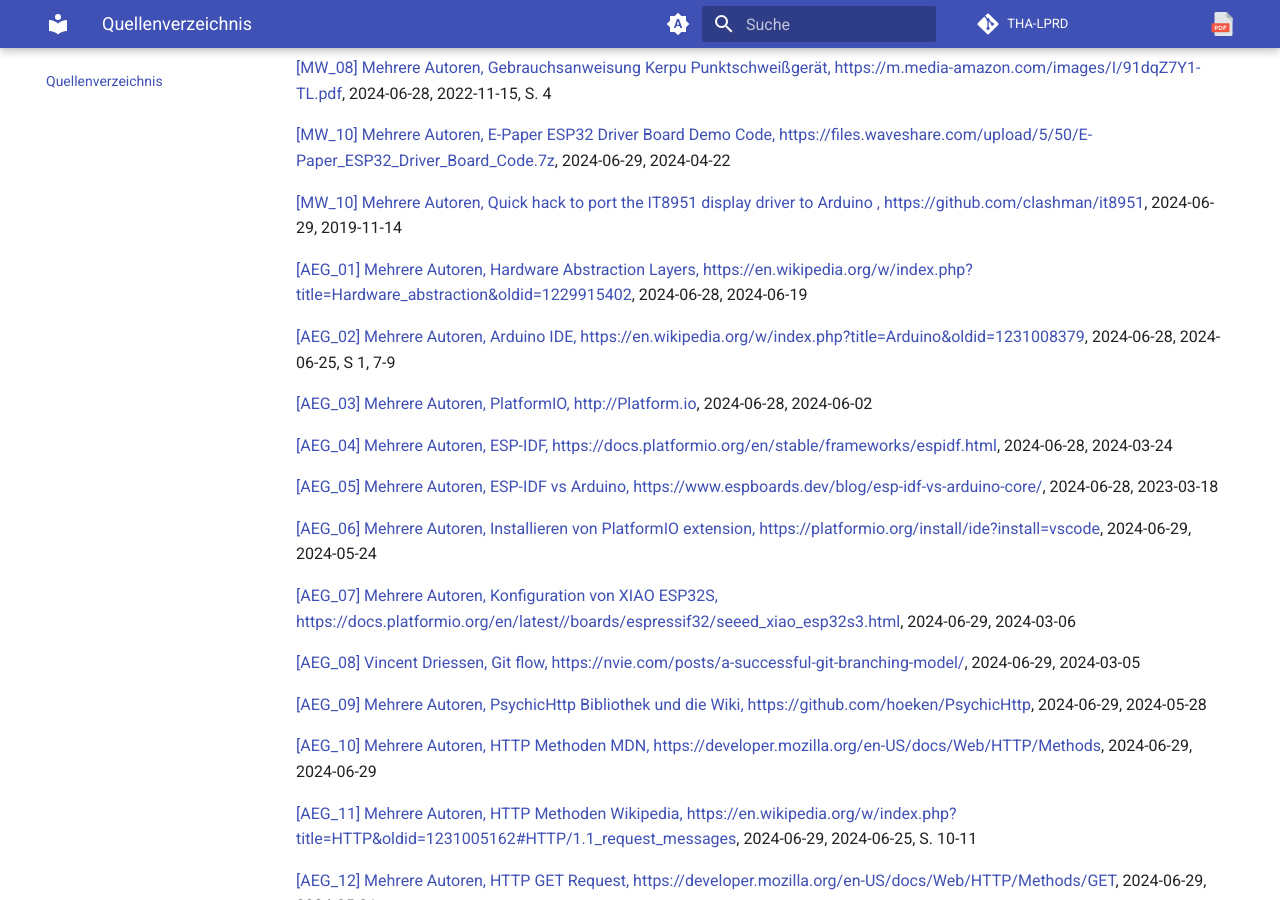
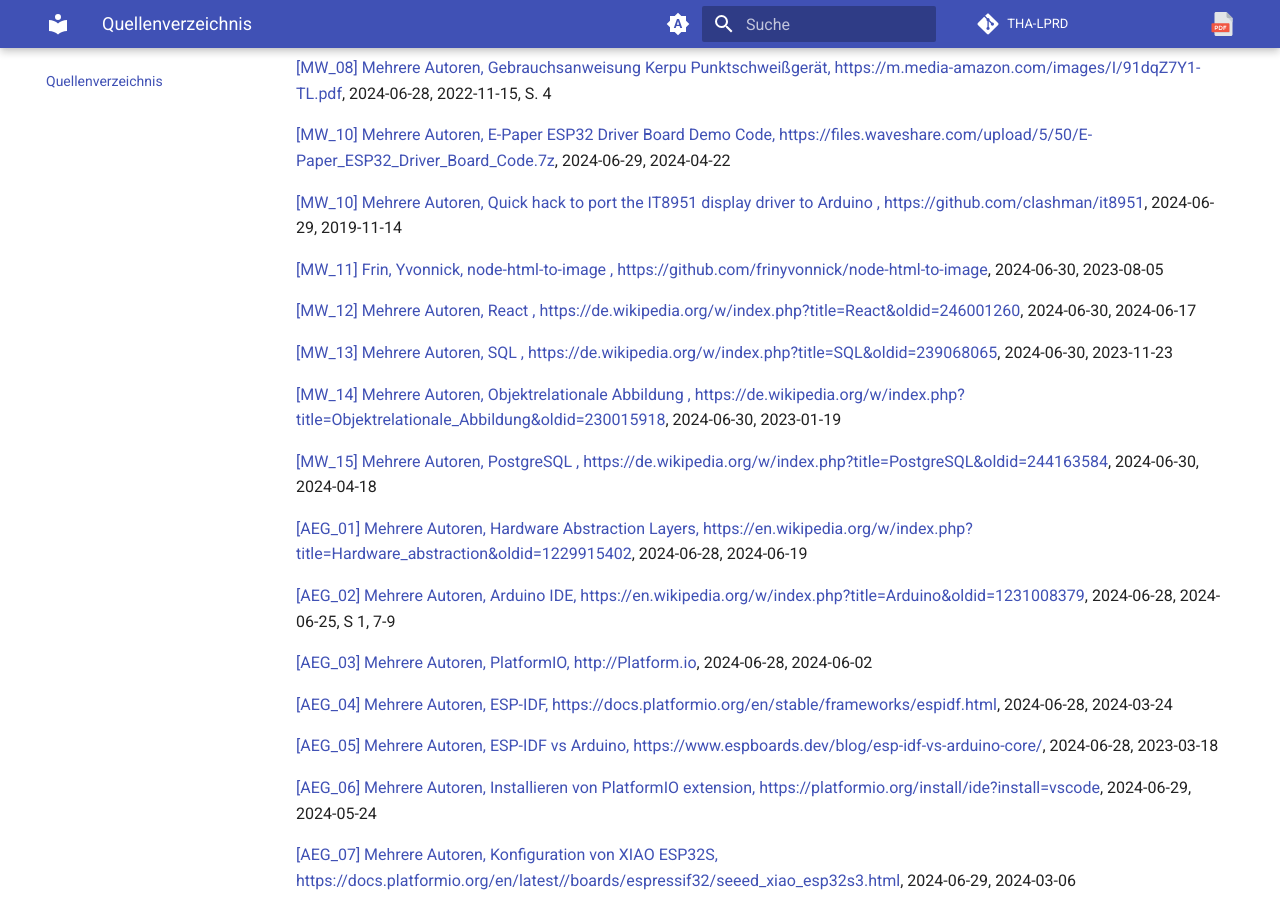
Before and after one commit to THA-LPRD/Docs, an MkDocs documentation site: the page built from docs/Quellenverzeichnis.md, in a window 1280 px wide and 900 px high, scrolled down 4754 px. Built offline with MkDocs 1.6.1 and Material for MkDocs 9.7.7, drawn with Linux system fonts in a browser that asks for light colours; the version menu is left out.

Commit message:
Update Quellenverzeichnis.md

```diff
--- a/docs/Quellenverzeichnis.md
+++ b/docs/Quellenverzeichnis.md
@@ -170,6 +170,21 @@
 <a id="MW_10">[MW_10] Mehrere Autoren, Quick hack to port the IT8951 display driver to Arduino
 , [https://github.com/clashman/it8951](https://github.com/clashman/it8951), 2024-06-29, 2019-11-14</a>
 
+<a id="MW_11">[MW_11] Frin, Yvonnick, node-html-to-image
+, [https://github.com/frinyvonnick/node-html-to-image](https://github.com/frinyvonnick/node-html-to-image), 2024-06-30, 2023-08-05</a>
+
+<a id="MW_12">[MW_12] Mehrere Autoren, React
+, [https://de.wikipedia.org/w/index.php?title=React&oldid=246001260](https://de.wikipedia.org/w/index.php?title=React&oldid=246001260), 2024-06-30, 2024-06-17</a>
+
+<a id="MW_13">[MW_13] Mehrere Autoren, SQL
+, [https://de.wikipedia.org/w/index.php?title=SQL&oldid=239068065](https://de.wikipedia.org/w/index.php?title=SQL&oldid=239068065), 2024-06-30, 2023-11-23</a>
+
+<a id="MW_14">[MW_14] Mehrere Autoren, Objektrelationale Abbildung
+, [https://de.wikipedia.org/w/index.php?title=Objektrelationale_Abbildung&oldid=230015918](https://de.wikipedia.org/w/index.php?title=Objektrelationale_Abbildung&oldid=230015918), 2024-06-30, 2023-01-19</a>
+
+<a id="MW_15">[MW_15] Mehrere Autoren, PostgreSQL
+, [https://de.wikipedia.org/w/index.php?title=PostgreSQL&oldid=244163584](https://de.wikipedia.org/w/index.php?title=PostgreSQL&oldid=244163584), 2024-06-30, 2024-04-18</a>
+
 <a id="AEG_01">[AEG_01] Mehrere Autoren, Hardware Abstraction Layers, [https://en.wikipedia.org/w/index.php?title=Hardware_abstraction&oldid=1229915402](https://en.wikipedia.org/w/index.php?title=Hardware_abstraction&oldid=1229915402), 2024-06-28, 2024-06-19</a>
 
 <a id="AEG_02">[AEG_02] Mehrere Autoren, Arduino IDE, [https://en.wikipedia.org/w/index.php?title=Arduino&oldid=1231008379](https://en.wikipedia.org/w/index.php?title=Arduino&oldid=1231008379), 2024-06-28, 2024-06-25, S 1, 7-9</a>
```
